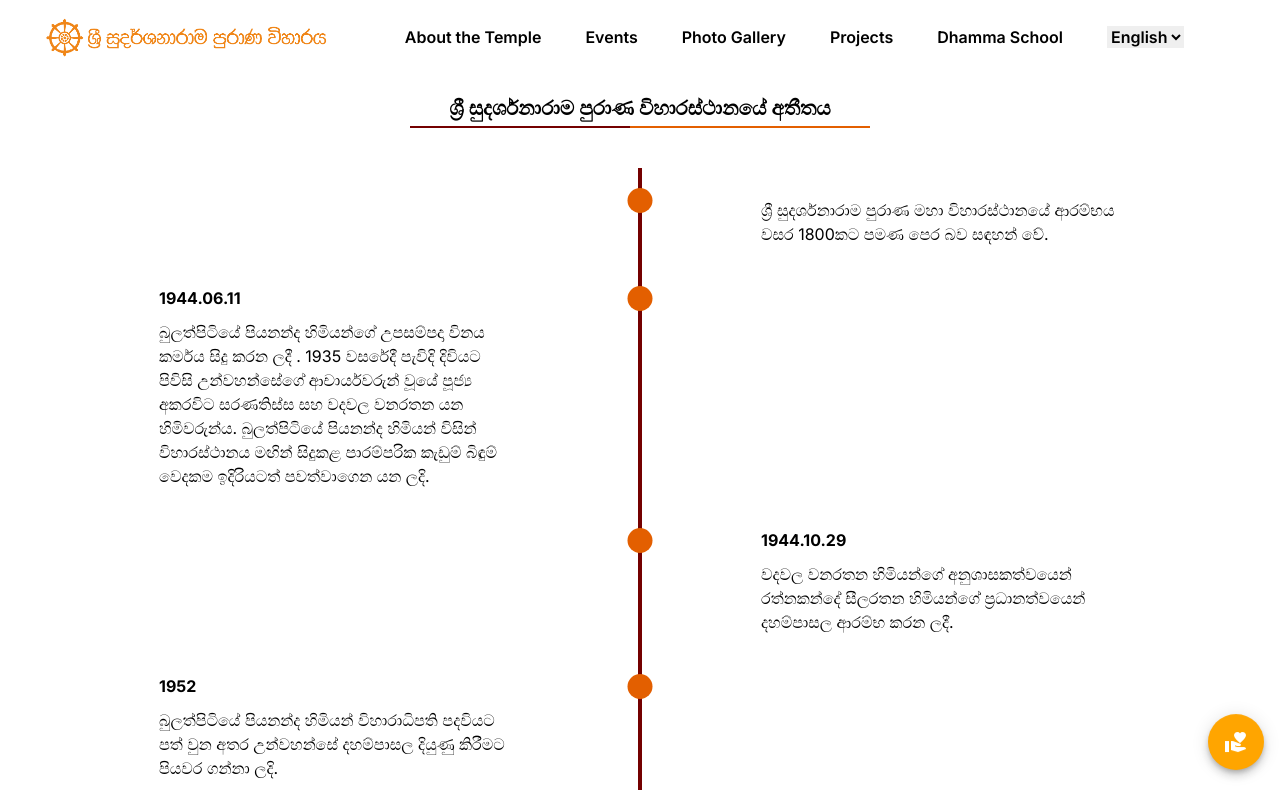
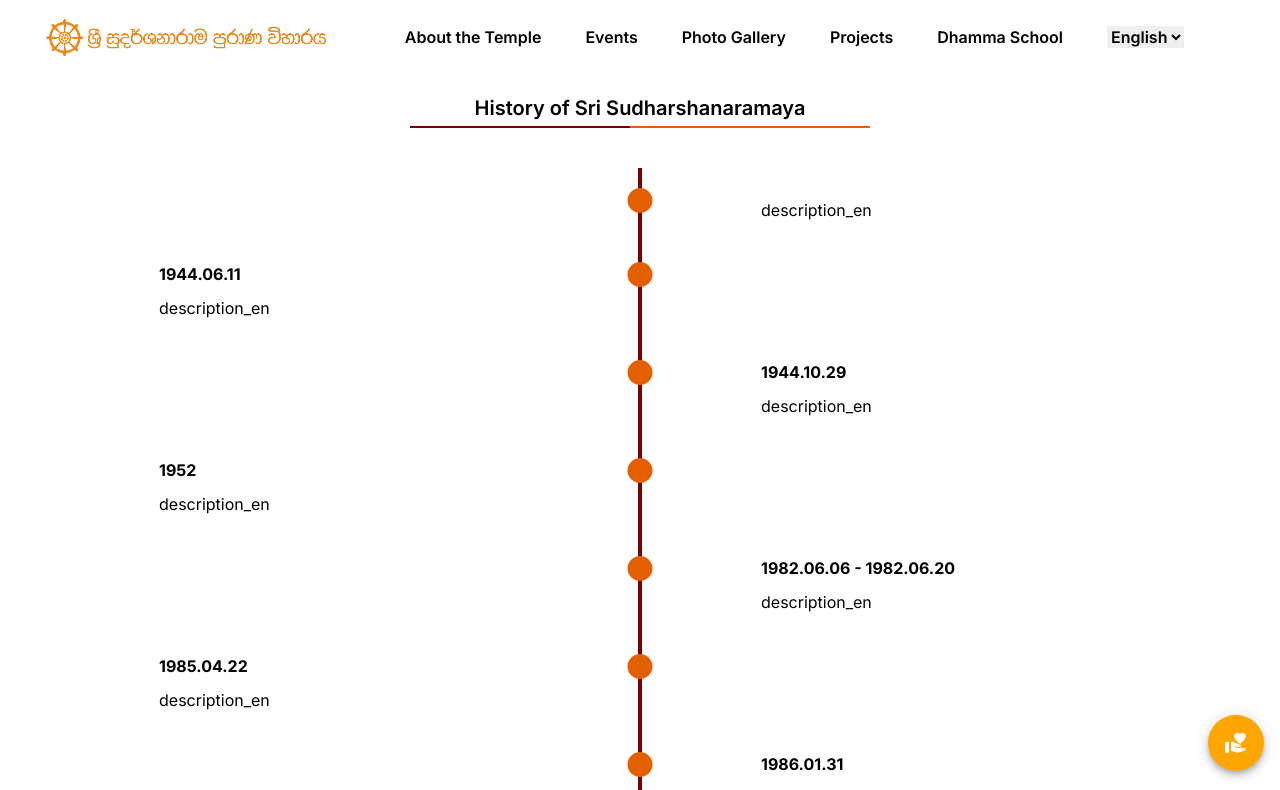
Before and after one commit to ms-club-sliit/pittugala-temple-web, a Next.js app: page /about in a window 1280 px wide. Shown: the top 790 px of the page. Built offline with nearby package versions, Linux system fonts and the light colour scheme.

Commit message:
About Page converted, Events Component updated, Typos Fixed
Signed-off-by: Randula Mawaththa <randula98@gmail.com>

```diff
--- a/src/app/about/page.jsx
+++ b/src/app/about/page.jsx
@@ -1,10 +1,11 @@
 'use client'
-import React, { useEffect } from 'react'
+import React, { useEffect, useContext } from 'react'
 import historyData from '@/data/HistoryData.json'
-
-import { HISTORY } from '@/consts/consts'
+import LangContext from '../../context/LangContext'
 
 const About = () => {
+  const { t } = useContext(LangContext)
+
   useEffect(() => {
     const observer = new IntersectionObserver((entries) => {
       entries.forEach((entry) => {
@@ -39,12 +40,13 @@ const About = () => {
           <div className="grid gap-[40px]">
             <div>
               <div className="text-center text-black font-semibold text-sm sm:text-lg md:text-xl">
-                {HISTORY}
+                {t('HISTORY')}
               </div>
               <div className="flex justify-center">
                 <div className="bg-[#740000] w-[180px] sm:w-[220px] mt-1 h-[1.5px] sm:h-[2px]"></div>
                 <div className="bg-[#E35F00] w-[190px] sm:w-[240px] mt-1 h-[1.5px] sm:h-[2px]"></div>
               </div>
+
             </div>
             <div className="flex justify-center">
               <div className="w-fit lg:w-full">
@@ -72,7 +74,12 @@ const About = () => {
                         >
                           <div className={`grid gap-[20px] lg:gap-[0px] text-black w-[240px] xs:w-[300px] sm:w-[400px] lg:w-[360px] ${index % 2 == 0 ? 'hide-left' : 'hide-right'}`}>
                             <div className="font-bold pb-[10px]">{item.year}</div>
-                            <div>{item.description}</div>
+                            {
+                              t('LANGUAGE') === 'en' ?
+                                <div>{item.description_en}</div>
+                                :
+                                <div>{item.description}</div>
+                            }
                           </div>
                         </div>
                       </div>
--- a/src/components/landingPage/events/index.jsx
+++ b/src/components/landingPage/events/index.jsx
@@ -1,5 +1,5 @@
 'use client'
-import React , { useContext } from 'react';
+import React, { useContext } from 'react';
 import Link from 'next/link'
 import Image from 'next/image'
 
@@ -11,17 +11,20 @@ export default function Events() {
     {
       id: 1,
       src: '/static/event1.png',
-      topic: t('EVENTS_TOPIC1'),
+      topic: 'පෝය දා බණ පිංකම',
+      topic_en: 'topic_en'
     },
     {
       id: 2,
       src: '/static/event2.png',
-      topic: t('EVENTS_TOPIC2'),
+      topic: 'පෝය දා සිල් සමාදන් වැඩසටහන',
+      topic_en: 'topic_en'
     },
     {
       id: 3,
       src: '/static/event3.png',
-      topic: t('EVENTS_TOPIC3'),
+      topic: 'අසිරිමත් වෙසක් පොහොය වර්ණනාව',
+      topic_en: 'topic_en'
     },
   ]
 
@@ -45,8 +48,14 @@ export default function Events() {
             />
 
             <div className="p-2">
-              <h2 className="  sm:text-xs md:text-sm lg:text-md xl:text-lg text-center font-medium mb-2 md:mb-4 text-black">
-                {event.topic}
+              <h2 className=" sm:text-xs md:text-sm lg:text-md xl:text-lg text-center font-medium mb-2 md:mb-4 text-black">
+                {/* {event.topic} */}
+                {
+                  t('LANGUAGE') === 'en' ?
+                    <div>{event.topic_en}</div>
+                    :
+                    <div>{event.topic}</div>
+                }
               </h2>
             </div>
           </div>
--- a/src/consts/consts.js
+++ /dev/null
@@ -1,30 +0,0 @@
-export const ABOUT_TEXT =
-  'මාලඹේ පිට්ටුගල ශ්‍රී සුදර්ශනාරාම පුරාණ විහාරස්ථානය අවුරුදු 300 කට වඩා පැරණි පුරාණ මහා විහාරයකි. මෙම විහාරය කලාපයේ පැරණිතම ආගමික විහාරස්ථානයක් ලෙස සැළකේ. විහාරස්ථානයේ වර්තමාන විහාරාධිපති දෙල්ගොඩ කල්‍යාණී ප්‍රදීප විද්‍යායතන පිරිවෙන්හි විශ්‍රාමලත් ආචාර්‍ය, කල්‍යාණී සාමග්‍රී ධර්ම මහා සංඝ සභාවේ කර්ම වාගාචාර්‍ය පූජ්‍ය පනලීයේ මංගල ස්ථවිරයන් වහන්සේ මෙම විහාරස්ථානයේ පස්වැනි විහාරාධිපතින් වහන්සේය. '
-
-export const ABOUT_POTRAIT_TEXT =
-  'වත්මන්  විහාරධිපති : මාලඹේ ශ්‍රී සුදර්ශනාරාම පුරාණ විහාරයේ මහා විහාරාධිපති දෙල්ගොඩ කල්‍යාණී ප්‍රදීප විද්‍යායතන පිරිවෙන්හි විශ්‍රාමලත් ආචාර්‍ය, කල්‍යාණී සාමග්‍රී ධර්ම මහා සංඝ සභාවේ කර්ම වාගාචාර්‍ය පූජ්‍ය පනලීයේ මංගල ස්ථවිරයන් වහන්සේ'
-
-export const PROJECT_TEXT =
-  'මෙම ඉපැරිණි සිද්ධස්ථානයේ පවතින සමහර ගොඩනැගිලි මේ වන විට අබලන් තත්වයට පත්ව ඇත. විශේෂයෙන් භික්ෂුන්ව හන්සේලා වැඩ වෙසෙන සංඝාවාසය භාවිතයට නුසුදුසු ආකාරයට අබලන් වී ඇත. එබැවින් මෙම සංඝාවාසය කඩා ඉවත් කොට නව සංඝාවාසයක් ඉදිකිරීම කඩිනම් අවශ්‍යතාවක් ලෙස විහාරාරස්ථානය හඳුනා ගෙන ඇත. නව ධාතු මන්දිරය සහ සංඝාවාසයේ ඉදිකිරිම් කටයුතු දැනටමත් ආරම්භ කර ඇති බැවින්එහි වැඩ නිමකරවාගැනීමේ මෙම උතුම් කර්තව්‍යට දායකත්වය ලබා දෙන ලෙසට ශාසනාලයෙන් ආරාධනා කරමු.'
-
-export const HISTORY = 'ශ්‍රී සුදර්ශනාරාම පුරාණ විහාරස්ථානයේ අතීතය'
-
-export const DONATION_HEADER = 'මුදල් පරිත්‍යාග'
-
-export const REFERENCES = 'යොමු කිරීම්'
-
-export const ABOUT = 'විහාරාස්ථානය පිළිබඳව'
-export const EVENTS = 'වැඩසටහන්'
-export const GALLERY = 'ඡායාරෑප ගැලරිය'
-export const PROJECTS = 'ව්‍යාපෘතීන්'
-export const DHAMMA_SCHOOL = 'දහම් පාසල'
-
-export const FIND_OUT_MORE = 'තවත් දැනගන්න'
-export const MORE_DETAILS = 'වැඩි විස්තර'
-export const VIEW_EVENT = 'වැඩසටහන බලන්න'
-
-export const CONNECT_WITH_US = 'අප හා සම්බන්ධ වන්න'
-
-export const ADDRESS = 'ශ්‍රී සුදර්ශනාරාම විහාරස්ථානය, මාලඹේ, කොළඹ.'
-
-export const DHAMMA_SCHOOL_HEADER = 'ශ්‍රී තරුණෝදය දහම්පාසල'
--- a/src/data/HistoryData.json
+++ b/src/data/HistoryData.json
@@ -3,71 +3,85 @@
     {
       "year": "",
       "description": "ශ්‍රී සුදර්ශනාරාම පුරාණ මහා විහාරස්ථානයේ ආරම්භය වසර 1800කට පමණ පෙර බව සඳහන් වේ.",
+      "description_en" : "description_en",
       "image": ""
     },
     {
       "year": "1944.06.11",
       "description": "බුලත්පිටියේ පියනන්ද හිමියන්ගේ උපසම්පදා විනය කර්මය සිදු කරන ලදී . 1935 වසරේදී පැවිදි දිවියට පිවිසි උන්වහන්සේගේ ආචාර්යවරුන් වූයේ පූජ්‍ය අකරවිට සරණතිස්ස සහ වදවල වනරතන යන හිමිවරුන්ය. බුලත්පිටියේ පියනන්ද හිමියන් විසින් විහාරස්ථානය මඟින් සිදුකළ පාරම්පරික කැඩුම් බිඳුම් වෙදකම ඉදිරියටත් පවත්වාගෙන යන ලදි.",
+      "description_en" : "description_en",
       "image": ""
     },
     {
       "year": "1944.10.29",
       "description": "වදවල වනරතන හිමියන්ගේ අනුශාසකත්වයෙන් රත්නකන්දේ සීලරතන හිමියන්ගේ ප්‍රධානත්වයෙන් දහම්පාසල ආරම්භ කරන ලදී.",
+      "description_en" : "description_en",
       "image": ""
     },
     {
       "year": "1952",
       "description": "බුලත්පිටියේ පියනන්ද හිමියන් විහාරාධිපති පදවියට පත් වුන අතර උන්වහන්සේ දහම්පාසල දියුණු කිරීමට පියවර ගන්නා ලදි.",
+      "description_en" : "description_en",
       "image": ""
     },
     {
       "year": "1982.06.06 - 1982.06.20",
       "description": "අභිනව විහාරස්ථානයේ බුද්ධ ප්‍රතිමා වහන්සේගේ නේත්‍රා ප්‍රතිස්ථාපන පිංකම පවත්වන ලදි.",
+      "description_en" : "description_en",
       "image": ""
     },
     {
       "year": "1985.04.22",
       "description": "ශබ්ද විකාශන යන්ත්‍ර පූජාව සිදුකරන ලදි.",
+      "description_en" : "description_en",
       "image": ""
     },
     {
       "year": "1986.01.31",
       "description": "අතිගරු ජනාධිපති ජේ.ආර්.ජයවර්ධන මැතිතුමාගේ ප්‍රධානත්වයෙන් චෛත්‍ය රාජයාණන් වහන්සේ නිරාවරණය කරන ලදි.",
+      "description_en" : "description_en",
       "image": ""
     },
     {
       "year": "1991.11.19",
       "description": "කිතුල්පේ ගුණානන්ද හිමියන්ගේ පැවිදි පූජෝත්සවය පවත්වන ලදි.",
+      "description_en" : "description_en",
       "image": ""
     },
     {
       "year": "1993.",
       "description": "දහම් පාසලේ 50 වෙනි සංවත්සර උත්සවය පවත්වන ලදි (1943 - 1993 දක්වා).",
+      "description_en" : "description_en",
       "image": ""
     },
     {
       "year": "1993.03.12",
       "description": "කිතුල්පේ ගුණානන්ද හිමියන්ගේ උපසම්පදා විනය කර්මය සිදු කරන ලදි.",
+      "description_en" : "description_en",
       "image": ""
     },
     {
       "year": "1994.11.17",
       "description": "මහගම චන්දිම හිමියන්ගේ පැවිදි පූජෝත්සවය පවත්වන ලදි.",
+      "description_en" : "description_en",
       "image": ""
     },
     {
       "year": "1997.06.25",
       "description": "බුලත්පිටියේ පියනන්ද හිමියන් අපවත්වන ලදි.",
+      "description_en" : "description_en",
       "image": ""
     },
     {
       "year": "2003.02.11",
       "description": "බෝධි රෝපණ පිංකම පවත්වන ලදි.",
+      "description_en" : "description_en",
       "image": ""
     },
     {
       "year": "2004.11.29",
       "description": "දස පාරමිතා පිංකම පැවැත්වීමට කටයුතු සූදානම් කරමින් පවතියි.",
+      "description_en" : "description_en",
       "image": ""
     }
   ]
--- a/src/data/translations/english.json
+++ b/src/data/translations/english.json
@@ -1,11 +1,9 @@
 {
+    "LANGUAGE": "en",
     "MARQUEE_TEXT": "Welcome to Official Website of Sri Sudharshanarama Ancient Temple!",
     "LANDING_NAME_LINE1": "Sri Sudharshanarama",
     "LANDING_NAME_LINE2": "Ancient Temple",
     "LANDING_TEXT": "Text",
-    "EVENTS_TOPIC1": "topic1",
-    "EVENTS_TOPIC2": "topic2",
-    "EVENTS_TOPIC3": "topic3",
     "FOOTER_TEXT": "Footer Text",
     "ABOUT_TEXT": "About Text",
     "ABOUT_POTRAIT_TEXT": "About Potrait Text",
--- a/src/data/translations/sinhala.json
+++ b/src/data/translations/sinhala.json
@@ -1,11 +1,9 @@
 {
+    "LANGUAGE": "si",
     "MARQUEE_TEXT": "ශ්‍රී සුදර්ශනාරාම පුරාණ විහාරස්ථානයේ නිල වෙබ් අඩවිය වෙත සාදරයෙන් පිළිගනිමු!",
     "LANDING_NAME_LINE1": "ශ්‍රී සුදර්ශනාරාම පුරාණ විහාරය",
     "LANDING_NAME_LINE2": "පුරාණ විහාරය",
     "LANDING_TEXT": "මාලඹේ පිට්ටුගල ශ්‍රී සුදර්ශනාරාම පුරාණ විහාරස්ථානය ශ්‍රී ලාංකීය සංස්කෘතිය සහ ආගමික උරුමයේ අපූර්වත්වය විහදා පාමින් විරාජමාන වසර 300කට අධික ඉතිහාසයකට උරුමකම් කියන සිද්ධස්ථානයකි. මාලඹේ නගරයේ පිහිටා ඇති මෙම පුරාණ විහාරය ඉදිරි පරම්පරාවන් සඳහා අධ්‍යාත්මික ඥානාලෝකය ලබාදෙන සහ සංස්‌කෘතික වටිනාකම් සුරක්ෂිත කරන අගනා පින් බිමකි.",
-    "EVENTS_TOPIC1": "පෝය දා බණ පිංකම",
-    "EVENTS_TOPIC2": "පෝය දා සිල් සමාදන් වැඩසටහන",
-    "EVENTS_TOPIC3": "අසිරිමත් වෙසක් පොහොය වර්ණනාව",
     "FOOTER_TEXT": "මාලඹේ පිට්ටුගල ශ්‍රී සුදර්ශනාරාමය අවුරුදු 300 කට වඩා පැරණි පුරාණ මහා විහාරයකි.",
     "ABOUT_TEXT": "මාලඹේ පිට්ටුගල ශ්‍රී සුදර්ශනාරාම පුරාණ විහාරස්ථානය අවුරුදු 300 කට වඩා පැරණි පුරාණ මහා විහාරයකි. මෙම විහාරය කලාපයේ පැරණිතම ආගමික විහාරස්ථානයක් ලෙස සැළකේ. විහාරස්ථානයේ වර්තමාන විහාරාධිපති දෙල්ගොඩ කල්‍යාණී ප්‍රදීප විද්‍යායතන පිරිවෙන්හි විශ්‍රාමලත් ආචාර්‍ය, කල්‍යාණී සාමග්‍රී ධර්ම මහා සංඝ සභාවේ කර්ම වාගාචාර්‍ය පූජ්‍ය පනලීයේ මංගල ස්ථවිරයන් වහන්සේ මෙම විහාරස්ථානයේ පස්වැනි විහාරාධිපතින් වහන්සේය.",
     "ABOUT_POTRAIT_TEXT": "වත්මන්  විහාරධිපති : මාලඹේ ශ්‍රී සුදර්ශනාරාම පුරාණ විහාරයේ මහා විහාරාධිපති දෙල්ගොඩ කල්‍යාණී ප්‍රදීප විද්‍යායතන පිරිවෙන්හි විශ්‍රාමලත් ආචාර්‍ය, කල්‍යාණී සාමග්‍රී ධර්ම මහා සංඝ සභාවේ කර්ම වාගාචාර්‍ය පූජ්‍ය පනලීයේ මංගල ස්ථවිරයන් වහන්සේ",
```
Also changed, not shown: src/components/About/index.jsx (+0 -7 lines).
